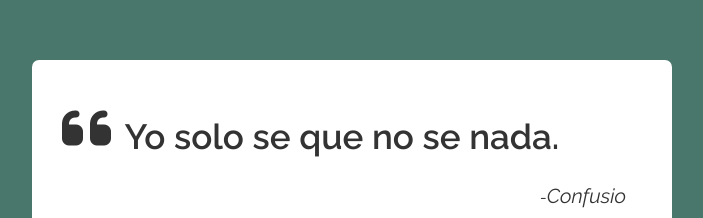
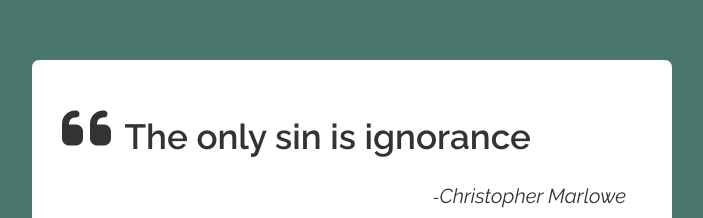
Before and after one commit to loconluis/RandomQuotesM, a plain HTML site: page index.html in a window 1280 px wide. Shown: the part 120-338 px from the top of the page, without its empty margins (288-991 px from the left). Drawn offline with nearby package versions, Linux system fonts and the light colour scheme.

Commit message:
ADD JS core

```diff
--- a/index.html
+++ b/index.html
@@ -25,8 +25,8 @@
             <p class="text-right author">-<span id="author" class="author">Confusio</span></p>
           </div>
           <div id="buttonDisplay">
-            <a href="#" class="btn btn-default" target=_blank><i class="fa fa-twitter fa-lg" aria-hidden="true"></i></a>
-            <button type="button" class="btn btn-default pull-right" name="button" onclick="newQuote()">New Quote</button>
+            <a href="https://twitter.com/share" class="btn btn-default" id="twtshare" target=_blank><i class="fa fa-twitter fa-lg" aria-hidden="true"></i></a>
+            <button type="button" id="nq" class="btn btn-default pull-right" name="button">New Quote</button>
           </div>
         </div>
       </div>
@@ -42,5 +42,6 @@
     <!-- Latest compiled and minified JavaScript & jQuery -->
 	<script src="https://ajax.googleapis.com/ajax/libs/jquery/1.12.4/jquery.min.js"></script>
 	<script src="https://maxcdn.bootstrapcdn.com/bootstrap/3.3.7/js/bootstrap.min.js" integrity="sha384-Tc5IQib027qvyjSMfHjOMaLkfuWVxZxUPnCJA7l2mCWNIpG9mGCD8wGNIcPD7Txa" crossorigin="anonymous"></script>
+  <script src="js/helper.js" charset="utf-8"></script>
 </body>
 </html>
--- a/js/helper.js
+++ b/js/helper.js
@@ -0,0 +1,50 @@
+var quotes = [
+	{
+		"quote" : "The only sin is ignorance",
+		"source" : "Christopher Marlowe"
+	},
+	{
+		"quote" : "A man is his own easiest dupe, for what he wishes to be true he generally believes to be true",
+		"source" : "Demosthenes"
+	},
+	{
+		"quote" : "A lie can travel halfway around the world while the truth is putting on its shoes",
+		"source" : "Mark Twain"
+	},
+	{
+		"quote" : "Great minds discuss ideas; average minds discuss events; small minds discuss people",
+		"source" : "Eleanor Roosevelt"
+	},
+	{
+		"quote" : "If you have a garden and a library, you have everything you need",
+		"source" : "Marcus Tullius Cicero"
+	},
+	{
+		"quote" : "Truth comes out in wine",
+		"source" : "Pliny the Elder"
+	},
+	{
+		"quote" : "Everything in the universe is within you. Ask all from yourself",
+		"source" : "Rumi"
+	},
+	{
+		"quote" : "When I get a little money I buy books; and if any is left I buy food and clothes",
+		"source" : "Desiderius Erasmus"
+	}
+]
+var showQ =  document.getElementById('quote');
+var showA = document.getElementById('author');
+var twt = document.getElementById('twtshare');
+var data = [];
+function getQuote(){
+	var rn = quotes[Math.floor(Math.random()*quotes.length)];
+	showQ.innerText = rn.quote;
+	data[0] = rn.quote;
+	showA.innerText = rn.source;
+	data[1] = rn.source;
+}
+
+getQuote();
+
+document.querySelector("button").addEventListener('click', getQuote);
+document.getElementById('twtshare').setAttribute("href", 'https://twitter.com/intent/tweet?hashtags=quote&text= "' + data[0]+'"'+' -'+data[1]);
```
